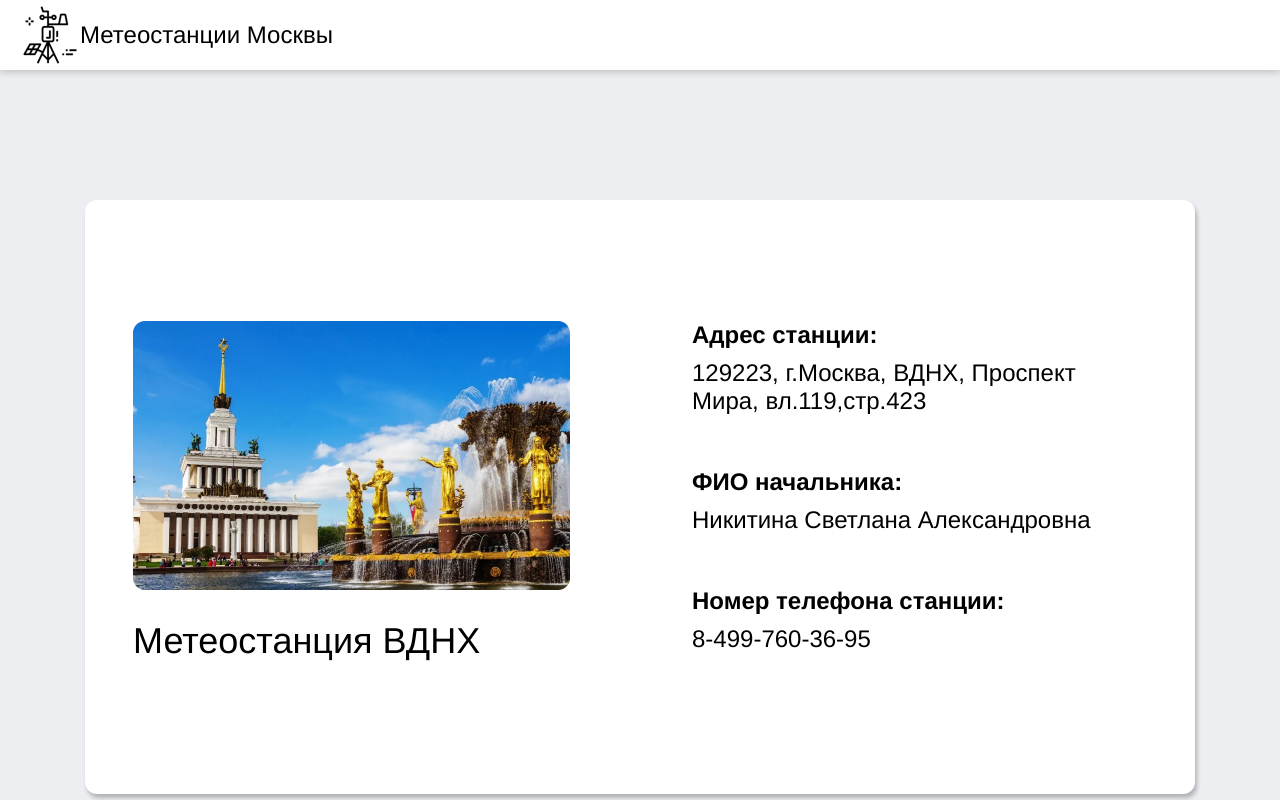
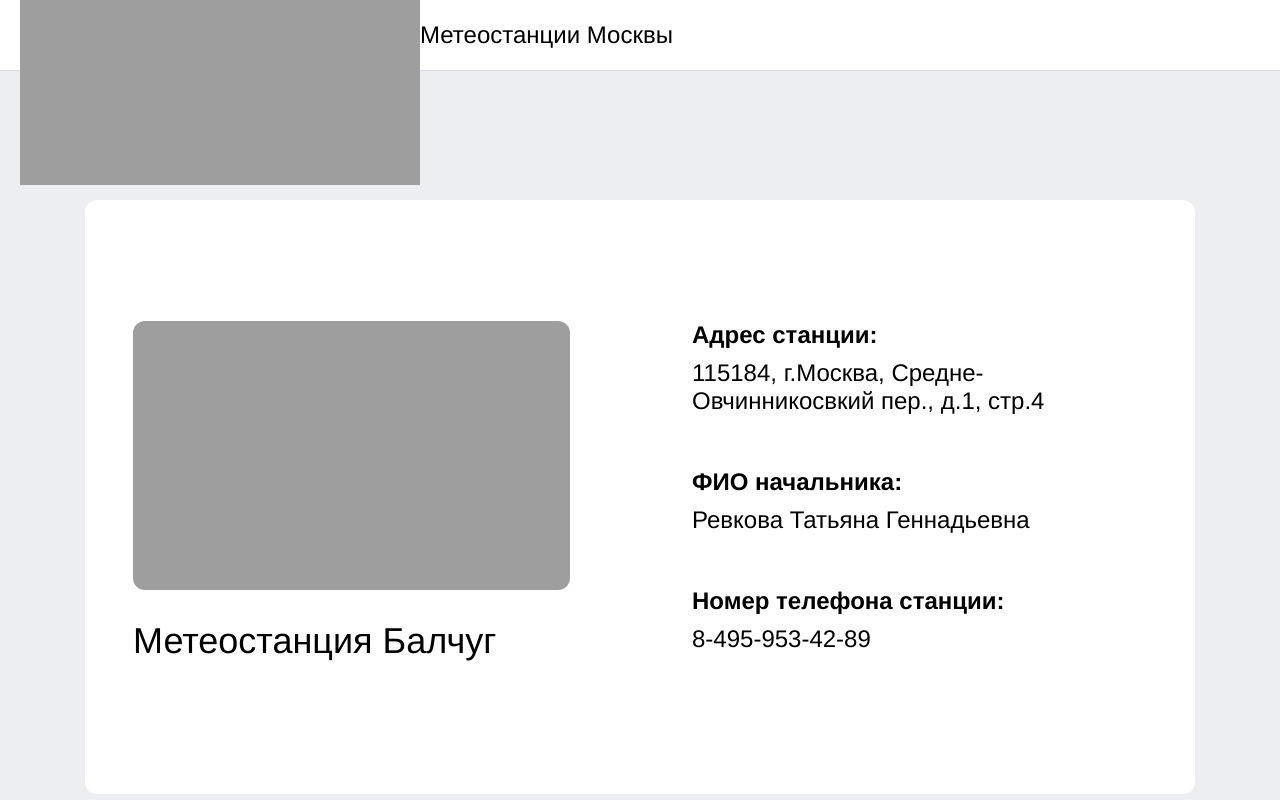
Before and after one commit to haryuuno21/WeatherStations_Backend, a Django app: page /description/1 in a window 1280 px wide. Run offline with Django 5.2, Linux system fonts and the light colour scheme.

Commit message:
lab1 Final changes

```diff
--- a/Project/WeatherStations/urls.py
+++ b/Project/WeatherStations/urls.py
@@ -19,8 +19,9 @@ from django.urls import path
 from WeatherStationsApp import views
 
 urlpatterns = [
-    path('WeatherStations/', views.hello),
+    path('WeatherStations/', views.mainPage),
     path('admin/', admin.site.urls),
     path('description/<int:id>',views.description),
-    path('order/',views.orderInfo),
+    path('report/<int:id>',views.reportInfo),
+    path('WeatherStations/set_filter', views.setFilter),
 ]
--- a/Project/WeatherStationsApp/templates/base.html
+++ b/Project/WeatherStationsApp/templates/base.html
@@ -10,7 +10,7 @@
  <header class="header">
     <div class="header_logo">
         <a class="header_logo" href="../WeatherStations/">
-            <img src="{% static 'images/logo.png' %}">
+            <img src='http://localhost:9000/weather-station-images/logo.png'>
             <span id="header_logo_text">Метеостанции Москвы</span>
         </a>
     </div>
--- a/Project/WeatherStationsApp/templates/description.html
+++ b/Project/WeatherStationsApp/templates/description.html
@@ -2,22 +2,21 @@
 {% block page %}
     <div class="description_card">
         <div class="description_card_location">
-            <img id="description_photo" src='/static/images/1_1.png'>
-            <span>Метеостанция ВДНХ</span>
+            <img id="description_photo" src='{{photo}}'>
+            <span>{{fullName}}</span>
         </div>
         <div class="location_description">
             <div class="description_field_container">
                 <span class="bold">Адрес станции:</span>
-                <span class="thin">129223, г.Москва, ВДНХ, Проспект Мира,
-                    вл.119,стр.423</span>
+                <span class="thin">{{adress}}</span>
             </div>
             <div class="description_field_container">
                 <span class="bold">ФИО начальника:</span>
-                <span class="thin">Никитина Светлана Александровна</span>
+                <span class="thin">{{chiefFIO}}</span>
             </div>
             <div class="description_field_container">
                 <span class="bold">Номер телефона станции:</span>
-                <span class="thin">8-499-760-36-95</span>
+                <span class="thin">{{phoneNumber}}</span>
             </div>
         </div>
     </div>
--- a/Project/WeatherStationsApp/templates/main_page.html
+++ b/Project/WeatherStationsApp/templates/main_page.html
@@ -1,6 +1,7 @@
 {% extends 'base.html' %}
 {% block header_extensions %}
 <form action="set_filter" class = "search_bar" method="post" enctype="multipart/form-data">
+    {% csrf_token %}
     <input class= "filter_text" placeholder="Название станции" name="filter_text" type="text">
     <input class="button" type="submit" value="Поиск" >
 </form>
@@ -12,7 +13,7 @@
             {% include 'station_card.html' with element=station %}
         {% endfor %}
     </div>
-    <div class="order_card_container">
-        {% include 'order_card.html' %}
+    <div class="report_card_container">
+        {% include 'report_card.html' with report=currentReport count=count%}
     </div>
 {% endblock %}
--- a/Project/WeatherStationsApp/templates/order_card.html
+++ /dev/null
@@ -1,5 +0,0 @@
-<div class="order_card">
-    <span class="bold">Регистрация температур</span>
-    <span>Добавлено метеостанций:</span>
-    <a class="button">Перейти к заполнению</a>
-</div>
--- /dev/null
+++ b/Project/WeatherStationsApp/templates/report_card.html
@@ -0,0 +1,5 @@
+<div class="report_card">
+    <span class="bold">Регистрация температур</span>
+    <span>Добавлено метеостанций: {{count}}</span>
+    <a href="../report/{{report.id}}"class="button">Перейти к заполнению</a>
+</div>
--- a/Project/WeatherStationsApp/templates/order_content.html
+++ b/Project/WeatherStationsApp/templates/report_content.html
@@ -1,4 +1,4 @@
-<div class="station_order">
-    <span style="margin-left: 15px">{{element.title}}</span>
+<div class="station_report">
+    <span style="margin-left: 15px">{{element.shortName}}</span>
     <input class="temperature_input" placeholder={{element.temperature}} name="text" type="text">
 </div>
--- a/Project/WeatherStationsApp/templates/station_card.html
+++ b/Project/WeatherStationsApp/templates/station_card.html
@@ -1,5 +1,5 @@
 <div class="station_card">
-    <a class = "station_information" href="../WeatherStations/{{element.id}}">
+    <a class="station_information" href="../description/{{element.id}}">
         <img  src="{{element.photo}}" class="station_card_image">
         <span class="station_card_title">{{element.shortName}}</span>
     </a>
--- a/Project/WeatherStationsApp/views.py
+++ b/Project/WeatherStationsApp/views.py
@@ -1,28 +1,51 @@
 from django.shortcuts import render
 from django.http import HttpResponse
-from datetime import date
 from WeatherStationsApp.models import WeatherStation
 
 stations = list()
-for i in range(4):
-    station = WeatherStation.create(i,'/static/images/1.png','ВДНХ','Метеостанция ВДНХ',
+station = WeatherStation.create(0,'http://localhost:9000/weather-station-images/0.webp','ВДНХ','Метеостанция ВДНХ',
                                     '129223, г.Москва, ВДНХ, Проспект Мира, вл.119,стр.423',
                                     'Никитина Светлана Александровна','8-499-760-36-95')
-    stations.append(dict(station.AsDict(),**{'temperature':'+28°'}))
+stations.append(dict(station.AsDict(),**{'temperature':'+24°'}))
+station = WeatherStation.create(1,'http://localhost:9000/weather-station-images/1.jpg','Балчуг','Метеостанция Балчуг',
+                                    '115184, г.Москва, Средне-Овчинникосвкий пер., д.1, стр.4',
+                                    'Ревкова Татьяна Геннадьевна','8-495-953-42-89')
+stations.append(dict(station.AsDict(),**{'temperature':'+25°'}))
+station = WeatherStation.create(2,'http://localhost:9000/weather-station-images/2.jpg','Тушино','Метеостанция Тушино',
+                                    '123481, г.Москва, пос.Новобутаково, д.39, стр.1',
+                                    'Зинкина Марина Васильевна','8-495-571-52-21')
+stations.append(dict(station.AsDict(),**{'temperature':'+23°'}))
+station = WeatherStation.create(3,'http://localhost:9000/weather-station-images/3.jpg','Михайловское','Метеостанция Михайловское',
+                                    '142020, г.Москва, поселение Вороновское, д.Голохвастово, д.2г',
+                                    '–','8-495-850-60-83')
+stations.append(dict(station.AsDict(),**{'temperature':'+24°'}))
 
-def hello(request):
-    return render(request, 'main_page.html', {'stations':stations})
+reports = list()
+reports.append({'id':0, 'stations':[stations[0],stations[1]]})
+reports.append({'id':1, 'stations':[stations[0],stations[2],stations[3]]})
+currentReport = reports[1]
+
+
+def mainPage(request):
+    return render(request, 'main_page.html', {'stations':stations,'currentReport':currentReport,'count':len(currentReport['stations'])})
+
 
 def description(request,id):
-    return render(request,'description.html')
+    return render(request,'description.html',stations[id])
 
-def orderInfo(request):
-    return render(request,'order_page.html', { 'data' : {
-        'stations': [{'img_src' : '/static/images/1.png',
-                      'title':'ВДНХ',
-                      'temperature' :'+28°',
-                      'id' : 1},{'img_src' : '/static/images/1.png',
-                      'title':'ВДНХ',
-                      'temperature' :'+26°',
-                      'id' : 1}]
-    }})
+
+def reportInfo(request,id):
+    return render(request,'report_page.html', reports[id])
+
+
+def setFilter(request):
+    input_text = request.POST['filter_text'].lower()
+    filteredStations = list()
+    if(not input_text):
+        return mainPage(request)
+
+    for station in stations:
+        if station['shortName'].lower().startswith(input_text):
+            filteredStations.append(station)
+
+    return render(request,'main_page.html',{'stations':filteredStations,'currentReport':currentReport,'count':len(currentReport['stations'])})
--- a/Project/static/css/style.css
+++ b/Project/static/css/style.css
@@ -11,7 +11,7 @@
     width: 100%;
     height: 70px;
     background: #FFFFFF;
-    filter: drop-shadow(0px 1px 4px rgba(0, 0, 0, 0.25));
+    box-shadow: 0 1px 0 rgba(0, 0, 0, .08);
     align-items: center;
 }
 
@@ -50,6 +50,7 @@ body{
     font-size: 14px;
     font-weight: 400;
     text-align: center;
+    text-decoration: none;
 }
 .button:hover{
     background: #DFE1E7;
@@ -80,8 +81,10 @@ body{
     font-size: 16px;
 }
 .station_card_image{
+    object-fit: cover;
     height: 154px;
     width: 164px;
+    border-radius: 12px;
 }
 .station_card_title{
     text-align: center;
@@ -124,9 +127,13 @@ body{
     align-items: center;
     flex-direction: column;
     gap:10px;
+    padding: 8px;
 }
-
-.order_card_container{
+.station_information:hover{
+    border-radius: 4px;
+    box-shadow: 0 8px 16px 0 rgba(0, 0, 0, .12), 0 0 1px 1px rgba(0, 0, 0, .08);
+}
+.report_card_container{
     display: flex;
     width: auto;
     height: auto;
@@ -135,7 +142,7 @@ body{
     align-items: center;
 }
 
-.order_card{
+.report_card{
     border-radius: 12px;
     font-family: Arial;
     display: flex;
@@ -175,7 +182,6 @@ body{
     margin-top: 130px;
     width: 1110px;
     height: 594px;
-    box-shadow: 2px 4px 4px 0px rgba(0, 0, 0, 0.25);
     gap: 74px;
 }
 .description_field_container{
@@ -190,9 +196,11 @@ body{
 #description_photo{
     width: 437px;
     height: 269px;
+    object-fit: cover;
+    border-radius: 12px;
 }
 
-.order_info_container{
+.report_info_container{
     font-family: "Helvetica Neue";
     font-size: 40px;
     width: 1072px;
@@ -203,7 +211,7 @@ body{
     margin-top: 30px;
     padding:35px;
 }
-.order_info_content{
+.report_info_content{
     display: flex;
     flex-direction: column;
     font-size: 24px;
@@ -213,7 +221,7 @@ body{
     gap: 40px;
 }
 
-.station_order{
+.station_report{
     display: flex;
     background: #ECEEF2;
     border-radius: 12px;
```
Also changed, not shown: Project/WeatherStationsApp/templates/report_page.html (renamed from Project/WeatherStationsApp/templates/order_page.html, +4 -4 lines), Project/WeatherStationsApp/models.py (line endings or trailing spaces), Project/static/images/1.png (deleted), Project/static/images/1_1.png (deleted), Project/static/images/2.png (deleted), Project/static/images/3.png (deleted), Project/static/images/4.png (deleted), Project/static/images/logo.png (deleted).
